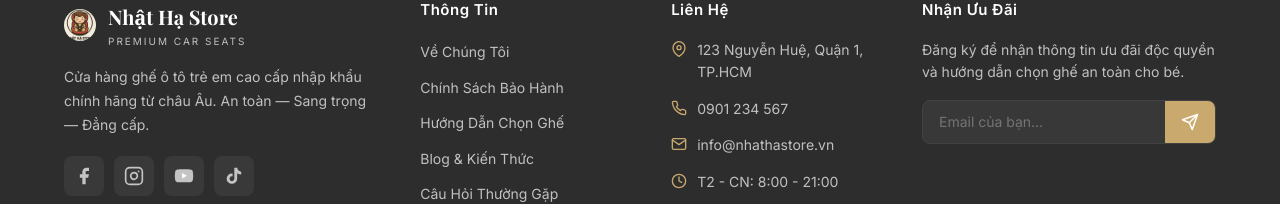
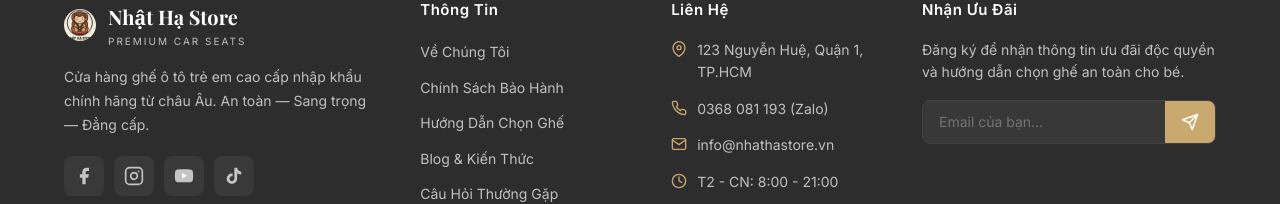
Before and after one commit to Hatrung1011/landing_car_seat, a React (Vite) app: page / in a window 1280 px wide. Shown: the part 4807-5011 px from the top of the page. Built offline with nearby package versions, Linux system fonts and the light colour scheme; no server answers; a web font is replaced by a local one.

Commit message:
Update contact links to Zalo 0368081193

```diff
--- a/src/components/ChatButton.jsx
+++ b/src/components/ChatButton.jsx
@@ -3,7 +3,7 @@
 const ChatButton = () => {
     return (
         <a
-            href="https://zalo.me/0901234567"
+            href="https://zalo.me/0368081193"
             target="_blank"
             rel="noopener noreferrer"
             className="chat-button"
--- a/src/components/Footer.jsx
+++ b/src/components/Footer.jsx
@@ -80,7 +80,7 @@
                                 <svg width="16" height="16" viewBox="0 0 24 24" fill="none" stroke="currentColor" strokeWidth="2" strokeLinecap="round" strokeLinejoin="round">
                                     <path d="M22 16.92v3a2 2 0 0 1-2.18 2 19.79 19.79 0 0 1-8.63-3.07 19.5 19.5 0 0 1-6-6 19.79 19.79 0 0 1-3.07-8.67A2 2 0 0 1 4.11 2h3a2 2 0 0 1 2 1.72 12.84 12.84 0 0 0 .7 2.81 2 2 0 0 1-.45 2.11L8.09 9.91a16 16 0 0 0 6 6l1.27-1.27a2 2 0 0 1 2.11-.45 12.84 12.84 0 0 0 2.81.7A2 2 0 0 1 22 16.92z" />
                                 </svg>
-                                0901 234 567
+                                <a href="https://zalo.me/0368081193" target="_blank" rel="noopener noreferrer">0368 081 193 (Zalo)</a>
                             </li>
                             <li>
                                 <svg width="16" height="16" viewBox="0 0 24 24" fill="none" stroke="currentColor" strokeWidth="2" strokeLinecap="round" strokeLinejoin="round">
--- a/src/components/Navbar.jsx
+++ b/src/components/Navbar.jsx
@@ -55,7 +55,7 @@
           <li><a href="#dich-vu" onClick={(e) => { e.preventDefault(); scrollToSection('dich-vu'); }}>Dịch Vụ</a></li>
         </ul>
 
-        <a href="tel:0901234567" className="navbar__cta btn btn-primary">
+        <a href="https://zalo.me/0368081193" target="_blank" rel="noopener noreferrer" className="navbar__cta btn btn-primary">
           <svg width="16" height="16" viewBox="0 0 24 24" fill="none" stroke="currentColor" strokeWidth="2" strokeLinecap="round" strokeLinejoin="round">
             <path d="M22 16.92v3a2 2 0 0 1-2.18 2 19.79 19.79 0 0 1-8.63-3.07 19.5 19.5 0 0 1-6-6 19.79 19.79 0 0 1-3.07-8.67A2 2 0 0 1 4.11 2h3a2 2 0 0 1 2 1.72 12.84 12.84 0 0 0 .7 2.81 2 2 0 0 1-.45 2.11L8.09 9.91a16 16 0 0 0 6 6l1.27-1.27a2 2 0 0 1 2.11-.45 12.84 12.84 0 0 0 2.81.7A2 2 0 0 1 22 16.92z" />
           </svg>
```
